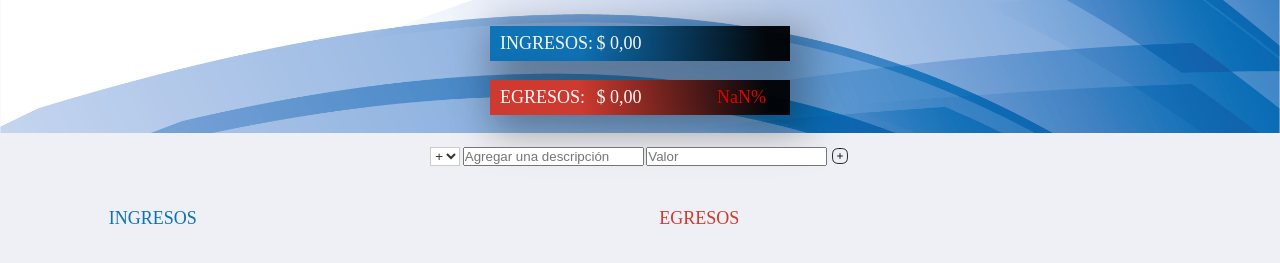
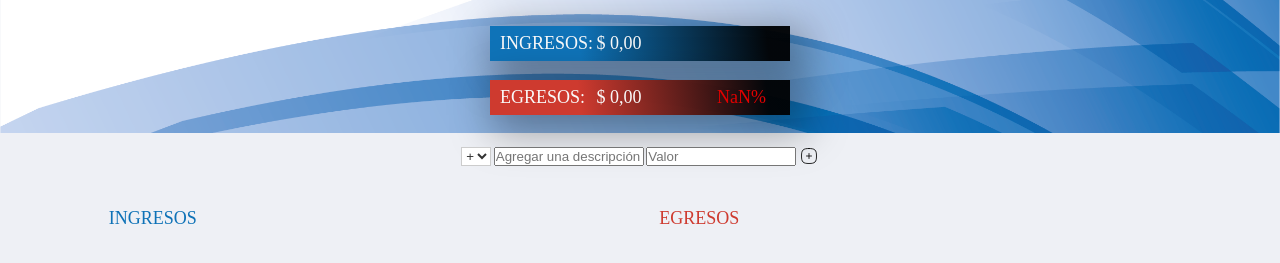
Before and after one commit to DuverMejia/Presupuestos, a plain HTML site: page index.html in a window 1280 px wide. Shown: the part 117-380 px from the top of the page. Drawn offline with Linux system fonts and the light colour scheme.

Commit message:
edicion formulario

```diff
--- a/stylesheet.css
+++ b/stylesheet.css
@@ -207,6 +207,12 @@ justify-content: space-evenly;
     padding-bottom: 0;
 
 }
+#descripcion{
+    width: 15rem;
+}
+#valor{
+    width: 15rem;
+}
 
 .icon{
     background-color: none;
@@ -236,6 +242,10 @@ option {
     color: #333; /* Color del texto */
     padding: 5px;
 }
+/* #forma{
+    display: flex;
+    flex-wrap: wrap;
+} */
 
 @media (max-width:768px){
 
```
